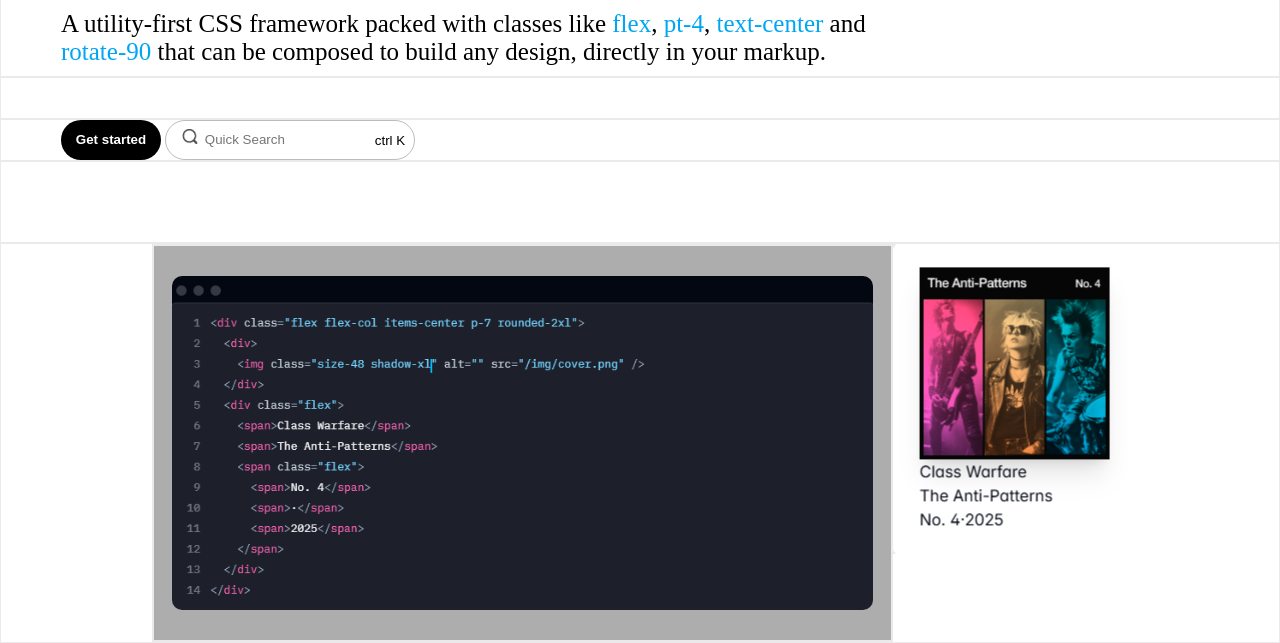
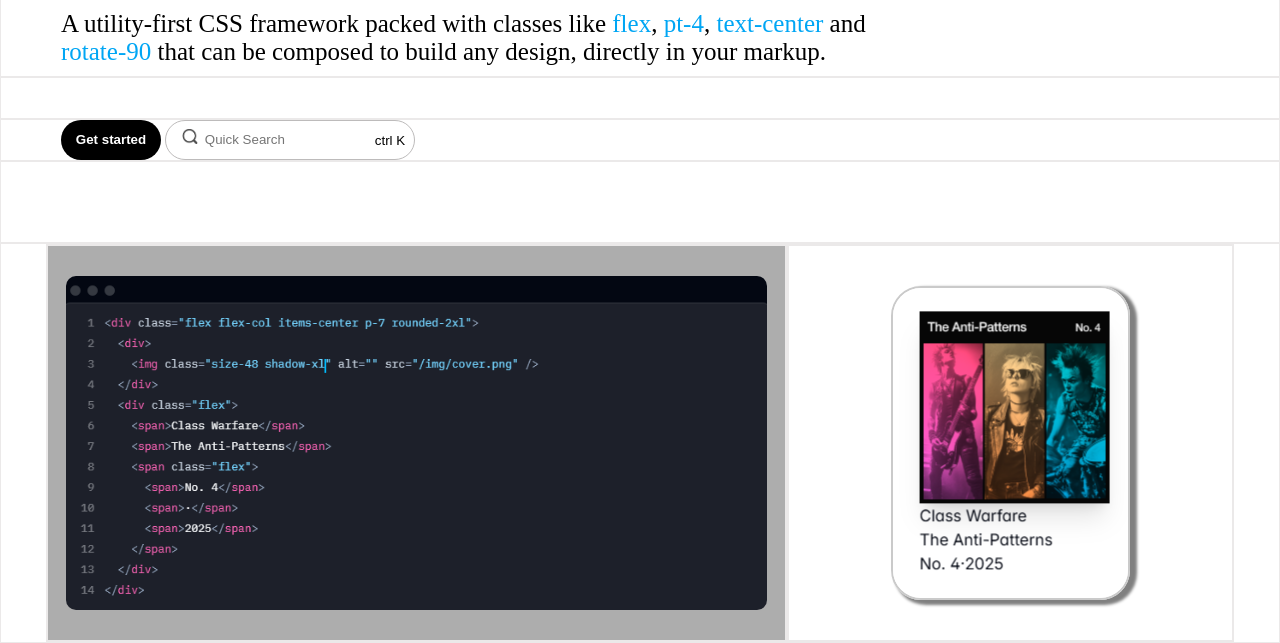
Before and after one commit to adnanrao101/tailwind-clone-, a plain HTML site: page index.html in a window 1280 px wide. Shown: the part 509-1152 px from the top of the page. Drawn offline with Linux system fonts and the light colour scheme.

Commit message:
div 8 part 2

```diff
--- a/style.css
+++ b/style.css
@@ -206,7 +206,7 @@ h1{
     border-radius: 10px;
 }
 
-/* #div8-2{
+#div8-2{
     border: 2px solid rgb(235, 233, 233);
     width: 35%;
     background-color: transparent;
@@ -219,6 +219,6 @@ h1{
     border: 2px solid rgb(202, 202, 202);
     border-radius: 30px;
     box-shadow: 5px 3px 3px 2px  gray;
-} */
+}
 
 /* -------------------- Main End -------------------- */
```
